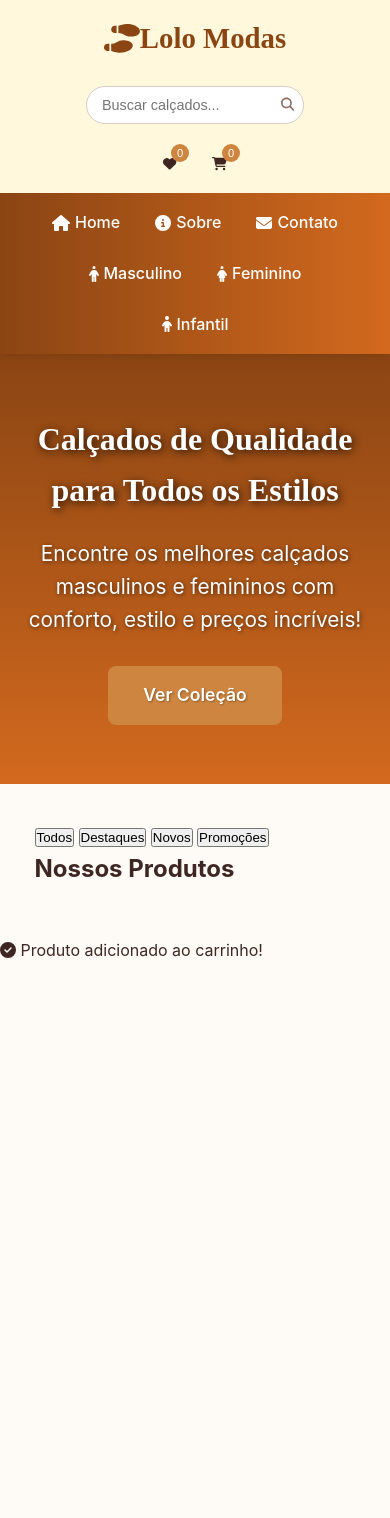
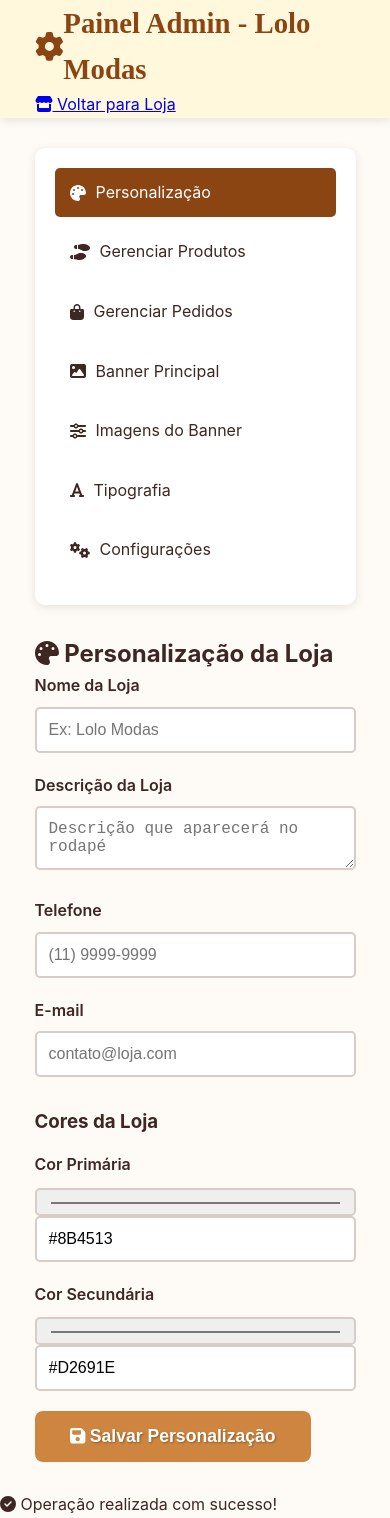
Before and after one commit to loloModas/lolomodas, a plain HTML site: page index.html in a window 390 px wide. Before the commit the page ends 964 px from the top, so only its background shows below. Drawn offline with Linux system fonts and the light colour scheme; files that its build step writes are made by us from their sources.

Commit message:
Update index.html

```diff
--- a/index.html
+++ b/index.html
@@ -3,115 +3,196 @@
 <head>
     <meta charset="UTF-8">
     <meta name="viewport" content="width=device-width, initial-scale=1.0">
-    <title>Lolo Modas - Calçados Masculinos e Femininos</title>
-    <link rel="stylesheet" href="assets/css/style.css">
-    <link rel="icon" type="image/x-icon" href="assets/img/favicon.ico">
+    <title>Painel Admin - Lolo Modas</title>
+    <link rel="stylesheet" href="style.css">
+    <link rel="icon" type="image/x-icon" href="favicon.ico">
 </head>
 <body>
     <!-- Header -->
     <header>
         <div class="container">
-            <div class="header-top">
+            <div class="header-content">
                 <div class="logo">
-                    <i class="fas fa-shoe-prints"></i>
-                    <span id="lojaNome">Lolo Modas</span>
+                    <i class="fas fa-cog"></i>
+                    <span>Painel Admin - Lolo Modas</span>
                 </div>
-                <div class="search-bar">
-                    <input type="text" placeholder="Buscar calçados..." id="campoBusca">
-                    <button onclick="buscarProdutos()"><i class="fas fa-search"></i></button>
+                <a href="index.html" class="back-to-store">
+                    <i class="fas fa-store"></i> Voltar para Loja
+                </a>
+            </div>
+        </div>
+    </header>
+
+    <div class="container">
+        <div class="admin-container">
+            <!-- Sidebar -->
+            <div class="sidebar">
+                <ul class="sidebar-menu">
+                    <li><a href="#" class="active" onclick="showTab('personalizacao')">
+                        <i class="fas fa-palette"></i> Personalização
+                    </a></li>
+                    <li><a href="#" onclick="showTab('produtos')">
+                        <i class="fas fa-shoe-prints"></i> Gerenciar Produtos
+                    </a></li>
+                    <li><a href="#" onclick="showTab('pedidos')">
+                        <i class="fas fa-shopping-bag"></i> Gerenciar Pedidos
+                    </a></li>
+                    <li><a href="#" onclick="showTab('banner')">
+                        <i class="fas fa-image"></i> Banner Principal
+                    </a></li>
+                    <li><a href="#" onclick="showTab('banner-imagens')">
+                        <i class="fas fa-sliders-h"></i> Imagens do Banner
+                    </a></li>
+                    <li><a href="#" onclick="showTab('tipografia')">
+                        <i class="fas fa-font"></i> Tipografia
+                    </a></li>
+                    <li><a href="#" onclick="showTab('configuracoes')">
+                        <i class="fas fa-cogs"></i> Configurações
+                    </a></li>
+                </ul>
+            </div>
+
+            <!-- Content Area -->
+            <div class="content">
+                <!-- Personalização -->
+                <div id="personalizacao" class="tab-content active">
+                    <h2><i class="fas fa-palette"></i> Personalização da Loja</h2>
+
+                    <div class="form-group">
+                        <label>Nome da Loja</label>
+                        <input type="text" id="configNomeLoja" placeholder="Ex: Lolo Modas">
+                    </div>
+
+                    <div class="form-group">
+                        <label>Descrição da Loja</label>
+                        <textarea id="configDescricao" placeholder="Descrição que aparecerá no rodapé"></textarea>
+                    </div>
+
+                    <div class="form-group">
+                        <label>Telefone</label>
+                        <input type="text" id="configTelefone" placeholder="(11) 9999-9999">
+                    </div>
+
+                    <div class="form-group">
+                        <label>E-mail</label>
+                        <input type="email" id="configEmail" placeholder="contato@loja.com">
+                    </div>
+
+                    <!-- Controles de Cores -->
+                    <h3 style="margin-top: 30px; margin-bottom: 15px;">Cores da Loja</h3>
+
+                    <div class="form-group">
+                        <label>Cor Primária</label>
+                        <div class="color-controls">
+                            <input type="color" id="corPrimaria" value="#8B4513">
+                            <input type="text" id="corPrimariaTexto" value="#8B4513" placeholder="#8B4513">
+                            <div class="color-preview" id="previewPrimaria"></div>
+                        </div>
+                    </div>
+
+                    <div class="form-group">
+                        <label>Cor Secundária</label>
+                        <div class="color-controls">
+                            <input type="color" id="corSecundaria" value="#D2691E">
+                            <input type="text" id="corSecundariaTexto" value="#D2691E" placeholder="#D2691E">
+                            <div class="color-preview" id="previewSecundaria"></div>
+                        </div>
+                    </div>
+
+                    <button class="btn" onclick="salvarPersonalizacao()">
+                        <i class="fas fa-save"></i> Salvar Personalização
+                    </button>
                 </div>
-                <div class="user-actions">
-                    <button class="action-btn" onclick="toggleFavoritos()" title="Favoritos">
-                        <i class="fas fa-heart"></i>
-                        <span class="count-badge" id="favoritosCount">0</span>
-                    </button>
-                    <button class="action-btn" onclick="abrirCarrinho()" title="Carrinho">
-                        <i class="fas fa-shopping-cart"></i>
-                        <span class="count-badge" id="carrinhoCount">0</span>
-                    </button>
+
+                <!-- Gerenciar Produtos -->
+                <div id="produtos" class="tab-content">
+                    <h2><i class="fas fa-shoe-prints"></i> Gerenciar Produtos</h2>
+
+                    <form id="formProduto">
+                        <input type="hidden" id="produtoId" value="">
+
+                        <div class="form-group">
+                            <label>Nome do Produto</label>
+                            <input type="text" id="produtoNome" placeholder="Ex: Tênis Esportivo Masculino" required>
+                        </div>
+
+                        <div class="form-group">
+                            <label>Preço</label>
+                            <input type="number" id="produtoPreco" step="0.01" placeholder="99.90" required>
+                        </div>
+
+                        <div class="form-group">
+                            <label>Categoria</label>
+                            <select id="produtoCategoria" required>
+                                <option value="">Selecione...</option>
+                                <option value="masculino">Masculino</option>
+                                <option value="feminino">Feminino</option>
+                                <option value="infantil">Infantil</option>
+                            </select>
+                        </div>
+
+                        <div class="form-group">
+                            <label>Imagens do Produto (Múltiplas)</label>
+                            <div class="upload-area" onclick="document.getElementById('multipleFileInput').click()">
+                                <i class="fas fa-cloud-upload-alt"></i>
+                                <h3>Clique para adicionar imagens</h3>
+                                <p>Você pode selecionar várias imagens para o mesmo produto</p>
+                                <input type="file" id="multipleFileInput" accept="image/*" style="display: none;"
+                                       multiple onchange="previewMultipleImages(this)">
+                            </div>
+                            <div id="multipleImagesPreview" class="images-preview-container"></div>
+                        </div>
+
+                        <div class="form-actions">
+                            <button type="button" class="btn" id="btnAdicionar" onclick="adicionarProduto()">
+                                <i class="fas fa-plus"></i> Adicionar Produto
+                            </button>
+                            <button type="button" class="btn btn-warning" id="btnSalvar" onclick="salvarEdicao()" style="display: none;">
+                                <i class="fas fa-save"></i> Salvar Alterações
+                            </button>
+                        </div>
+                    </form>
+
+                    <div class="products-grid" id="listaProdutos"></div>
+                </div>
+
+                <!-- Outras abas... -->
+                <div id="pedidos" class="tab-content">
+                    <h2><i class="fas fa-shopping-bag"></i> Gerenciar Pedidos</h2>
+                    <div id="listaPedidos"></div>
+                </div>
+
+                <div id="banner" class="tab-content">
+                    <h2><i class="fas fa-image"></i> Banner Principal</h2>
+                    <!-- Conteúdo do banner -->
+                </div>
+
+                <div id="banner-imagens" class="tab-content">
+                    <h2><i class="fas fa-sliders-h"></i> Imagens do Banner</h2>
+                    <!-- Conteúdo das imagens do banner -->
+                </div>
+
+                <div id="tipografia" class="tab-content">
+                    <h2><i class="fas fa-font"></i> Tipografia</h2>
+                    <!-- Conteúdo de tipografia -->
+                </div>
+
+                <div id="configuracoes" class="tab-content">
+                    <h2><i class="fas fa-cogs"></i> Configurações</h2>
+                    <!-- Conteúdo de configurações -->
                 </div>
             </div>
         </div>
-        <nav>
-            <div class="container">
-                <ul class="nav-links">
-                    <li><a href="#" onclick="mostrarPagina('home')"><i class="fas fa-home"></i> Home</a></li>
-                    <li><a href="#" onclick="mostrarPagina('sobre')"><i class="fas fa-info-circle"></i> Sobre</a></li>
-                    <li><a href="#" onclick="mostrarPagina('contato')"><i class="fas fa-envelope"></i> Contato</a></li>
-                    <li><a href="#" onclick="filtrarCategoria('masculino')"><i class="fas fa-male"></i> Masculino</a></li>
-                    <li><a href="#" onclick="filtrarCategoria('feminino')"><i class="fas fa-female"></i> Feminino</a></li>
-                    <li><a href="#" onclick="filtrarCategoria('infantil')"><i class="fas fa-child"></i> Infantil</a></li>
-                </ul>
-            </div>
-        </nav>
-    </header>
-
-    <!-- Conteúdo Principal -->
-    <main id="conteudoPrincipal">
-        <!-- Banner -->
-        <section class="banner" id="bannerSection">
-            <div class="banner-content">
-                <h1 id="bannerTitulo">Calçados de Qualidade para Todos os Estilos</h1>
-                <p id="bannerSubtitulo">Encontre os melhores calçados masculinos e femininos com conforto, estilo e preços incríveis!</p>
-                <a href="#" class="btn" onclick="filtrarCategoria('destaques')" id="bannerBotao">Ver Coleção</a>
-            </div>
-            <div class="shoes-scroll-container">
-                <div class="shoes-scroll" id="shoesScroll"></div>
-            </div>
-        </section>
-
-        <!-- Filtros -->
-        <div class="container">
-            <div class="filters">
-                <button class="filter-btn active" onclick="filtrarCategoria('todos')">Todos</button>
-                <button class="filter-btn" onclick="filtrarCategoria('destaques')">Destaques</button>
-                <button class="filter-btn" onclick="filtrarCategoria('novos')">Novos</button>
-                <button class="filter-btn" onclick="filtrarCategoria('promocao')">Promoções</button>
-            </div>
-        </div>
-
-        <!-- Produtos -->
-        <div class="container">
-            <h2 class="section-title" id="tituloProdutos">Nossos Produtos</h2>
-            <div class="products-grid" id="produtosContainer"></div>
-        </div>
-    </main>
-
-    <!-- Páginas Institucionais -->
-    <section id="paginaSobre" class="page-section" style="display: none;">
-        <!-- Conteúdo da página Sobre -->
-    </section>
-
-    <section id="paginaContato" class="page-section" style="display: none;">
-        <!-- Conteúdo da página Contato -->
-    </section>
-
-    <!-- Modais -->
-    <div class="modal" id="productModal">
-        <!-- Modal de produto -->
-    </div>
-
-    <div class="modal" id="carrinhoModal">
-        <!-- Modal do carrinho -->
-    </div>
-
-    <div class="modal" id="finalizarModal">
-        <!-- Modal de finalização -->
     </div>
 
     <!-- Toast -->
     <div class="toast" id="toast">
         <i class="fas fa-check-circle"></i>
-        <span id="toastMessage">Produto adicionado ao carrinho!</span>
+        <span id="toastMessage">Operação realizada com sucesso!</span>
     </div>
-
-    <!-- Footer -->
-    <footer>
-        <!-- Rodapé -->
-    </footer>
 
     <!-- Scripts -->
     <script src="https://cdnjs.cloudflare.com/ajax/libs/font-awesome/6.4.0/js/all.min.js"></script>
-    <script src="assets/js/script.js"></script>
+    <script src="script.js"></script>
 </body>
 </html>
```
